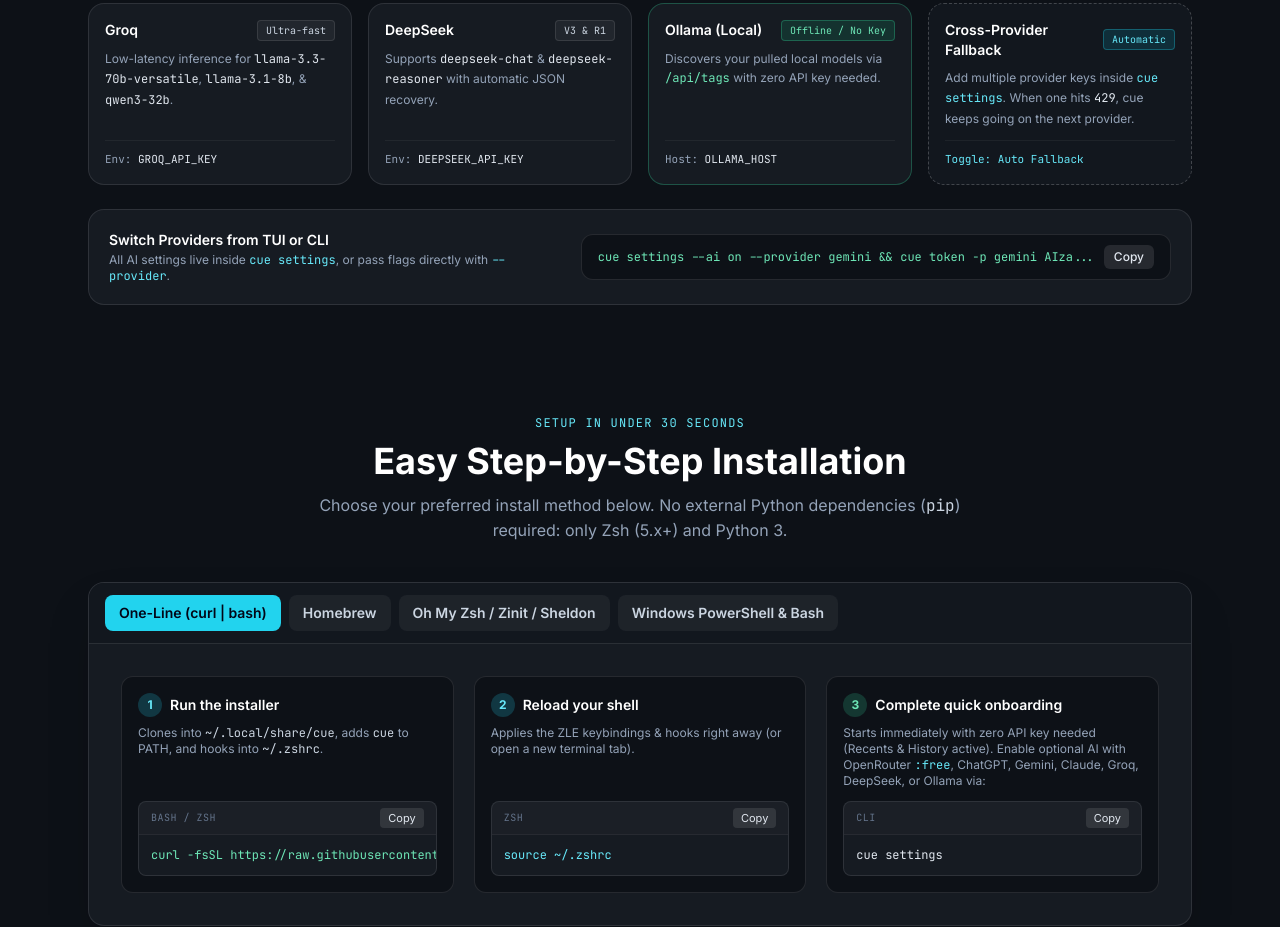
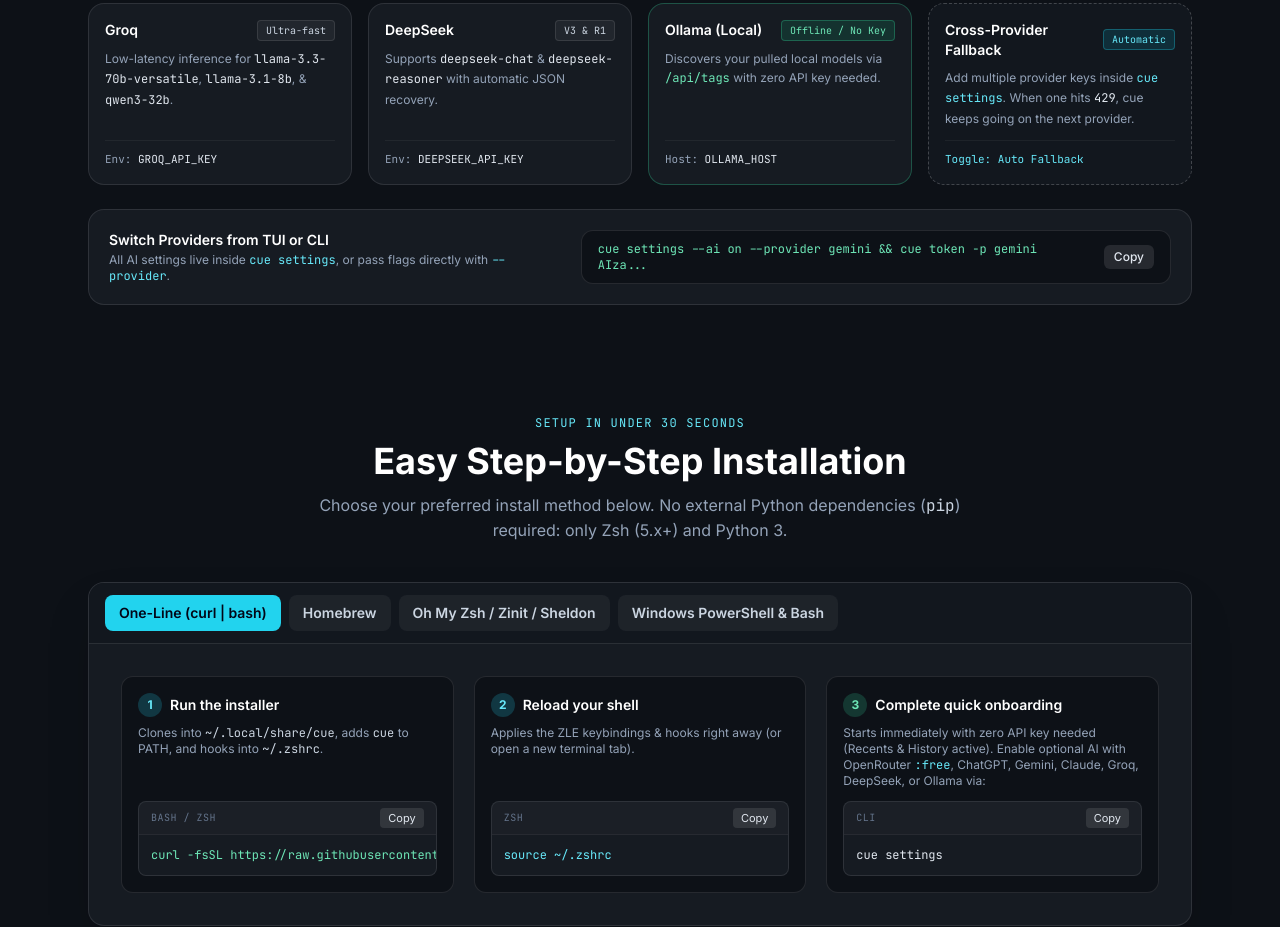
Before and after one commit to abdullahmia/Cue, a website: page docs/index.html in a window 1280 px wide. Shown: the part 1538-2465 px from the top of the page. Drawn offline with nearby package versions, Linux system fonts and the light colour scheme.

Commit message:
fix: remove white horizontal scrollbar on provider CLI snippet

```diff
--- a/docs/index.html
+++ b/docs/index.html
@@ -119,10 +119,12 @@
       }
       .hero-enter, .reveal { opacity: 1; transform: none; }
     }
-    /* Crisp scrollbar for code blocks */
-    pre { max-width: 100%; }
-    pre::-webkit-scrollbar { height: 6px; }
-    pre::-webkit-scrollbar-thumb { background: #30363d; border-radius: 9999px; }
+    /* Crisp dark-mode scrollbars for code blocks */
+    :root { color-scheme: dark; }
+    pre, code { max-width: 100%; scrollbar-width: thin; scrollbar-color: #30363d transparent; }
+    pre::-webkit-scrollbar, code::-webkit-scrollbar { height: 6px; }
+    pre::-webkit-scrollbar-track, code::-webkit-scrollbar-track { background: transparent; }
+    pre::-webkit-scrollbar-thumb, code::-webkit-scrollbar-thumb { background: #30363d; border-radius: 9999px; }
   </style>
 </head>
 <body class="font-sans antialiased selection:bg-cyan-500/30 selection:text-cyan-100">
@@ -400,8 +402,8 @@
             <h3 class="text-sm font-semibold text-white">Switch Providers from TUI or CLI</h3>
             <p class="text-xs text-slate-400 mt-0.5">All AI settings live inside <code class="text-cyan-300 font-mono">cue settings</code>, or pass flags directly with <code class="text-cyan-300 font-mono">--provider</code>.</p>
           </div>
-          <div class="bg-[#0d1117] border border-white/10 rounded-xl px-4 py-2.5 flex items-center justify-between gap-3 min-w-0 lg:min-w-[500px]">
-            <code id="code-providers-cli" class="font-mono text-xs text-emerald-300 overflow-x-auto whitespace-nowrap">cue settings --ai on --provider gemini &amp;&amp; cue token -p gemini AIza...</code>
+          <div class="bg-[#0d1117] border border-white/10 rounded-xl px-4 py-2.5 flex items-center justify-between gap-3 min-w-0 w-full lg:w-auto">
+            <code id="code-providers-cli" class="font-mono text-xs text-emerald-300 whitespace-normal break-words min-w-0 flex-1">cue settings --ai on --provider gemini &amp;&amp; cue token -p gemini AIza...</code>
             <button data-copy-target="code-providers-cli" class="copy-btn shrink-0 px-2.5 py-1 rounded-md text-xs font-medium bg-white/10 hover:bg-cyan-400 hover:text-slate-950 text-slate-200 transition-colors">Copy</button>
           </div>
         </div>
```
